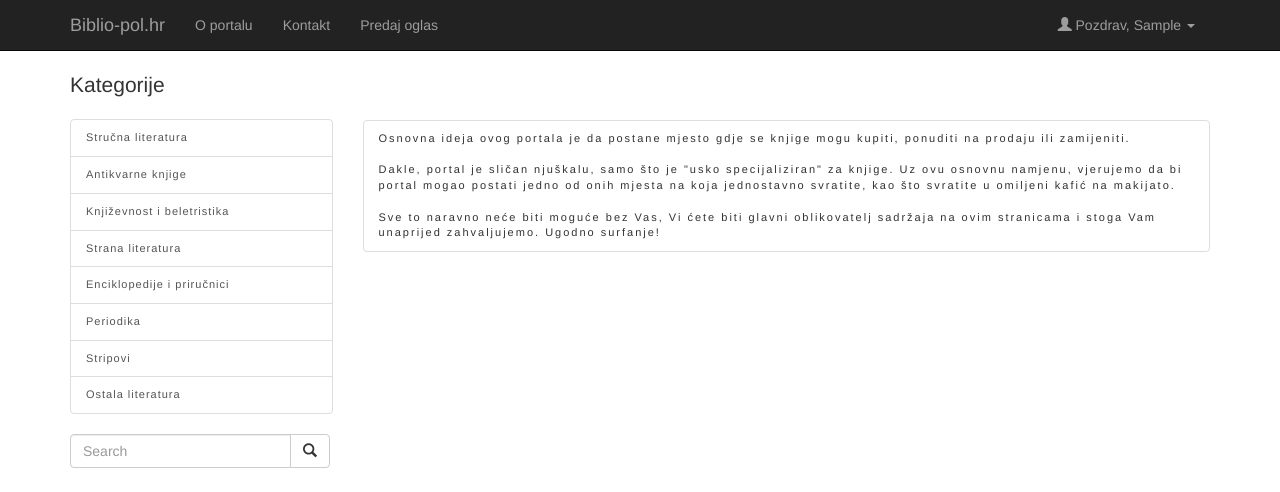
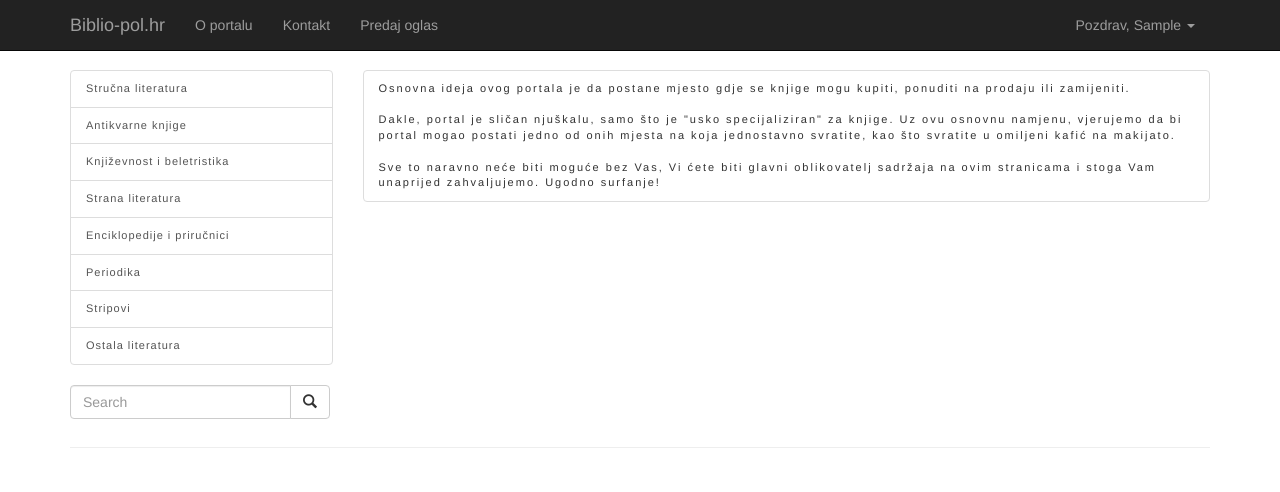
Before and after one commit to Tartuffe1/books-service, a Django app: page /o_portalu/ in a window 1280 px wide. Shown: the top 492 px of the page. Run offline with Django 3.2, Linux system fonts and the light colour scheme; the visitor is signed in with stand-in values (Sample User, id 1); parts of the project's set-up code (start-up, migrations or seed data) failed here and were passed over; some libraries are stand-ins or nearby versions.

Commit message:
Prikaz ikona popravljen(nadam se) i Kategorije rijec izbacena

```diff
--- a/myheroku/templates/includes/category_menu.html
+++ b/myheroku/templates/includes/category_menu.html
@@ -1,4 +1,3 @@
-<p class="lead">Kategorije</p>
 <div class="list-group">
     <a href={% url "books:category" 'expert' %} class="list-group-item">Stručna literatura</a>
     <a href={% url "books:category" 'antiquarian' %} class="list-group-item">Antikvarne knjige</a>
--- a/myheroku/templates/includes/navbar.html
+++ b/myheroku/templates/includes/navbar.html
@@ -36,7 +36,7 @@
                           <a href="#" class="dropdown-toggle user-dropdown" data-toggle="dropdown">
                             <!-- U Bootstrap-u 3.0 koristimo glyphicon, nema vise icon, takodjer sam morao i
                                  kopirati Font folder i dopremiti ga u static/ folder -->
-                            <i class="glyphicon glyphicon-user"></i>
+                            <i class="icon-user"></i>
                             Pozdrav, {% if user.first_name %}
                                 {{ user.first_name }}
                                 {% else %}
@@ -44,10 +44,10 @@
                                 {% endif %}
                             <b class="caret"></b></a>
                             <ul class="dropdown-menu">
-                              <li><a href="{% url 'accounts_profile_detail' %}"><i class="glyphicon glyphicon-user"></i> Moj profil</a></li>
-                              <li><a href="{% url 'accounts_my_books' %}"><i class="glyphicon glyphicon-book"></i> Moji oglasi</a></li>
+                              <li><a href="{% url 'accounts_profile_detail' %}"><i class="icon-user"></i> Moj Profil</a></li>
+                              <li><a href="{% url 'accounts_my_books' %}"><i class="icon-book"></i> Moji oglasi</a></li>
                               <li class="divider"></li>
-                              <li><a href="/accounts/logout/"><i class="glyphicon glyphicon-off"></i> Odjava</a></li>
+                              <li><a href="/accounts/logout/"><i class="icon-off"></i> Odjava</a></li>
                             </ul>
                         </li>
                     {% else %}
--- a/myheroku/templates/o_portalu.html
+++ b/myheroku/templates/o_portalu.html
@@ -22,7 +22,7 @@
             {% include 'includes/category_menu.html' %}
         </div>
 
-        <div class="col-sm-9 col-lg-9 col-md-9" style="padding-top:50px; letter-spacing: 2px; font-size:11px">
+        <div class="col-sm-9 col-lg-9 col-md-9" style="letter-spacing: 2px; font-size:11px">
            <p class="list-group-item">Osnovna ideja ovog portala je da postane mjesto gdje se knjige mogu kupiti, ponuditi na prodaju ili zamijeniti. <br><br>Dakle, portal je sličan njuškalu, samo što je "usko specijaliziran" za knjige. Uz ovu osnovnu namjenu, vjerujemo da bi portal mogao postati jedno od onih mjesta na koja jednostavno svratite, kao što svratite u omiljeni kafić na makijato. <br><br>Sve to naravno neće biti moguće bez Vas, Vi ćete biti glavni oblikovatelj sadržaja na ovim stranicama i stoga Vam unaprijed zahvaljujemo. Ugodno surfanje!</p>
         </div>
 
```
